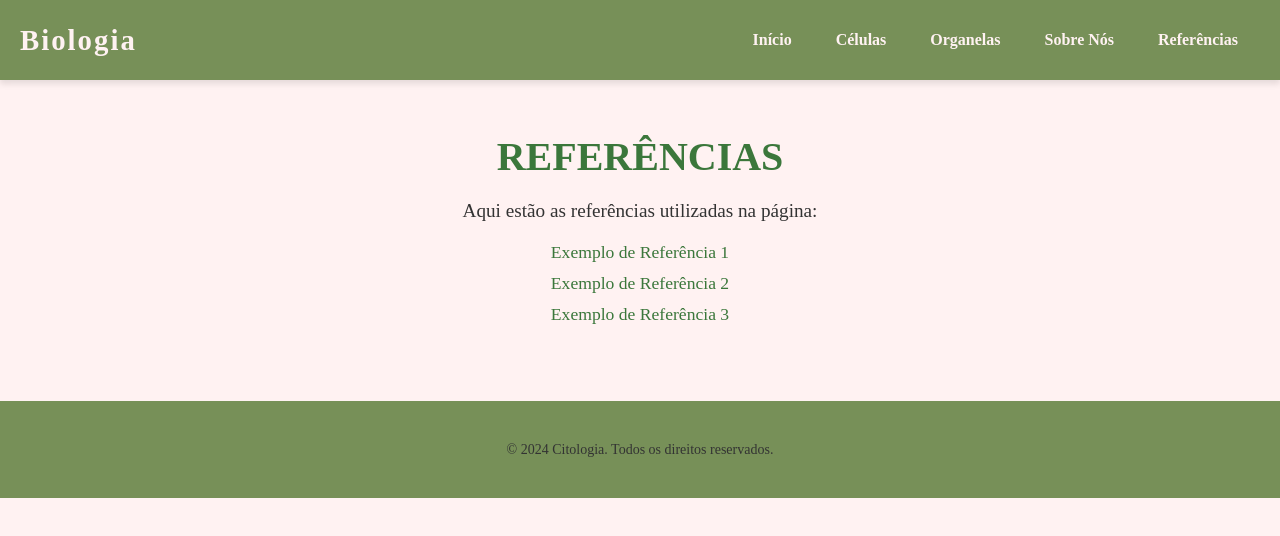
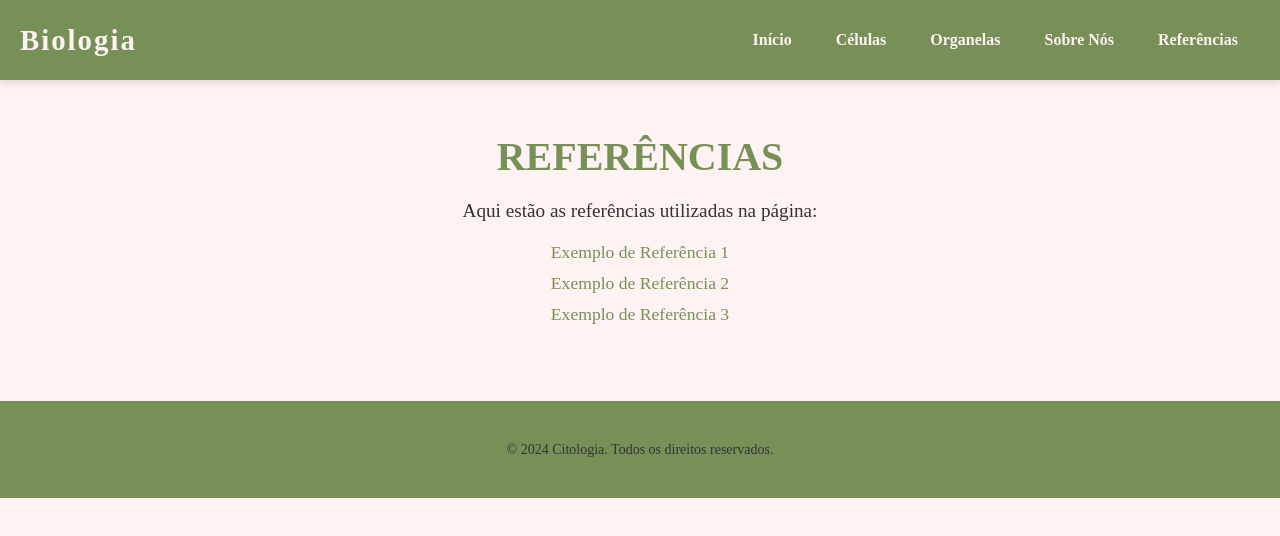
Before and after one commit to juliacdss/biologia, a plain HTML site: page referencias.html in a window 1280 px wide. Drawn offline with Linux system fonts and the light colour scheme.

Commit message:
alterações

```diff
--- a/CSS/referencias.css
+++ b/CSS/referencias.css
@@ -15,7 +15,7 @@ main {
 /* Título da seção */
 main h1 {
     font-size: 2.5rem;
-    color: #3b773b;
+    color: #779058;
     margin-bottom: 20px;
 }
 
@@ -29,7 +29,7 @@ main p {
 main h3 {
     font-size: 1.8rem;
     margin-bottom: 15px;
-    color: #3b773b;
+    color: #779058;
 }
 
 /* Estilo da lista de referências */
@@ -44,7 +44,7 @@ main h3 {
 
 .referencias li a {
     font-size: 1.1rem;
-    color: #3b773b;
+    color: #779058;
     text-decoration: none;
 }
 
--- a/referencias.html
+++ b/referencias.html
@@ -3,7 +3,7 @@
 <head>
     <meta charset="UTF-8">
     <meta name="viewport" content="width=device-width, initial-scale=1.0">
-    <title>Página com Referências</title>
+    <title>Site Biologia</title>
     <link rel="stylesheet" href="CSS/header.css">
     <link rel="stylesheet" href="CSS/referencias.css">
 </head>
```
Also changed, not shown: sobre.html (+1 -1 lines).
